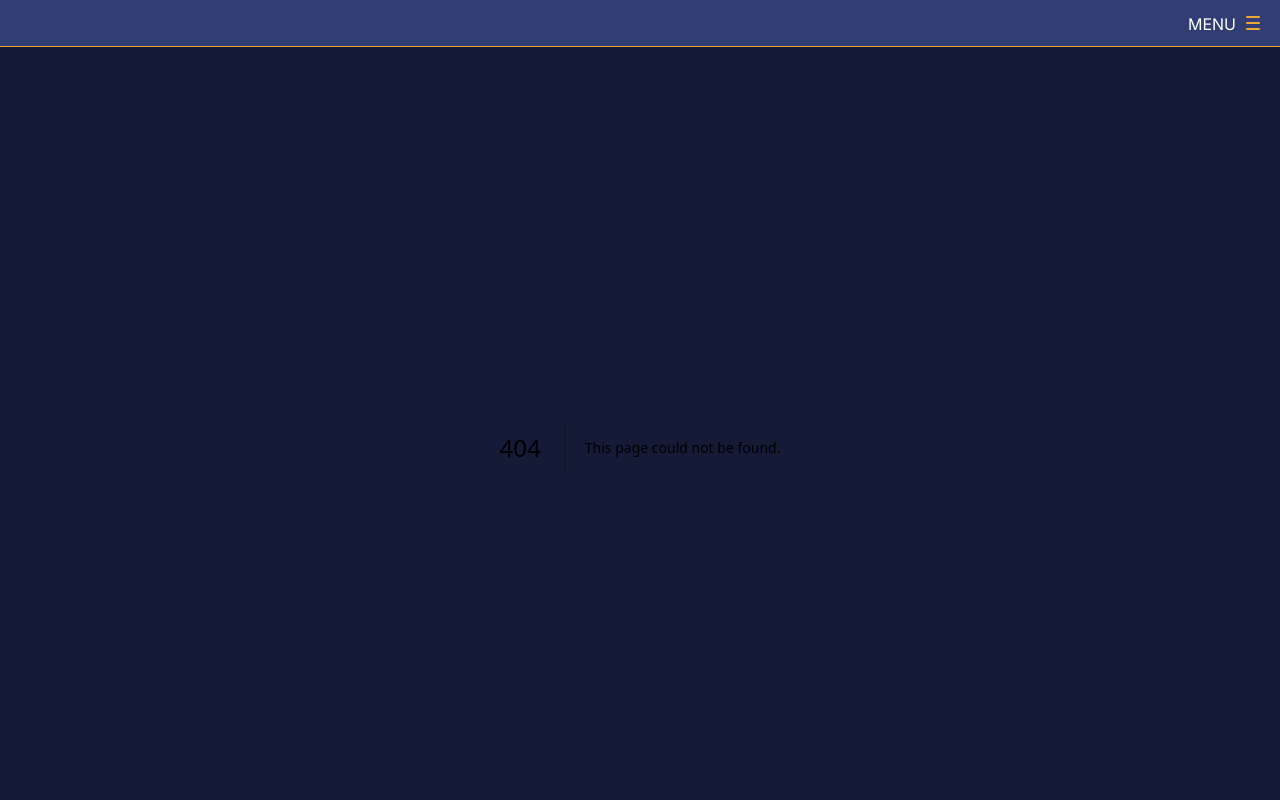
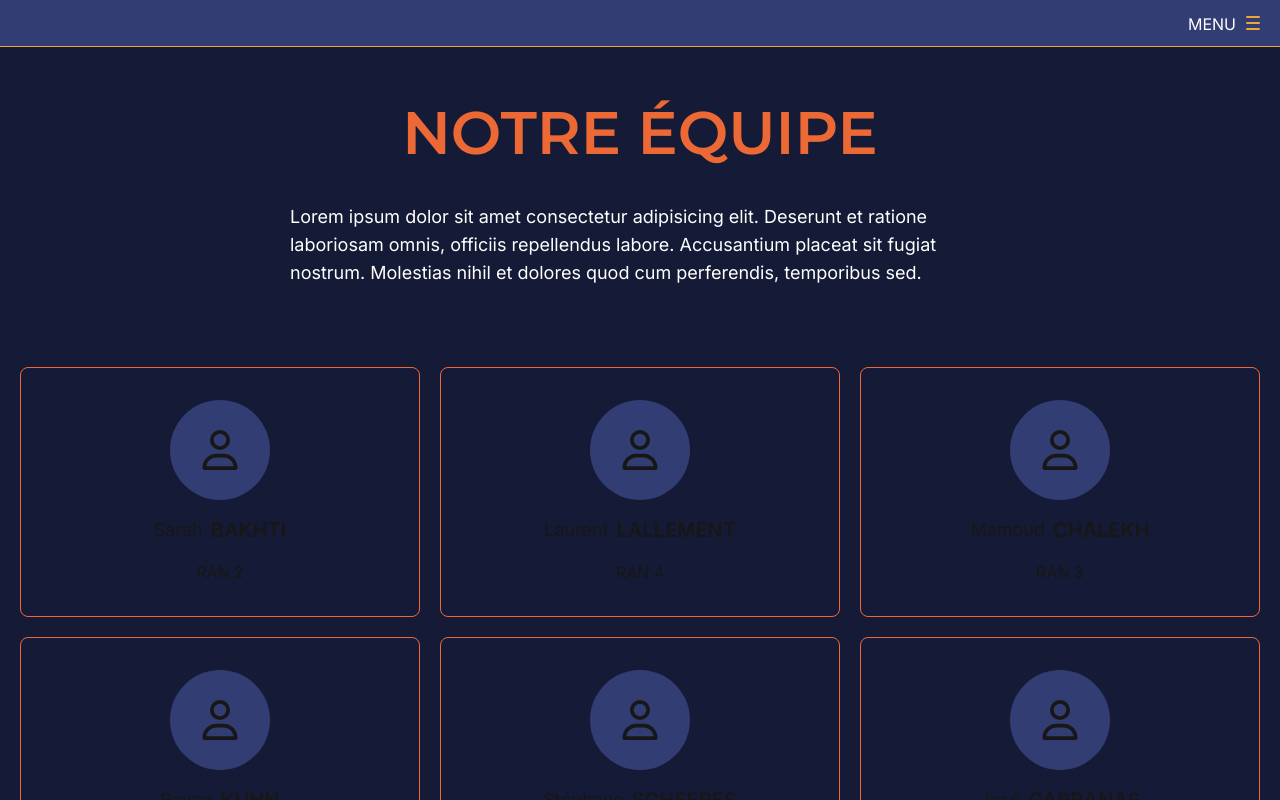
Before and after one commit to Fonzy57/RAN-parts-du-dev, a Next.js app: page /equipe in a window 1280 px wide. Before the commit this address had no page. Shown: the top 800 px of the page. Built offline with nearby package versions, Linux system fonts and the light colour scheme.

Commit message:
Add team page and team card component

```diff
--- /dev/null
+++ b/src/components/card/team-card.tsx
@@ -0,0 +1,22 @@
+import { TeamMembersProps } from "@/config/team";
+import { CustomIcon } from "../icons/icon";
+import { IconName } from "../icons/icon.enum";
+
+const TeamCard = ({ nom, prenom, ran, linkedin }: TeamMembersProps) => {
+  return (
+    <div className="border border-secondary rounded-lg py-8 px-6 flex flex-col items-center justify-center gap-4 hover:shadow-full-main transition-all duration-300 ease-in-out">
+      <div className="w-[100px] h-[100px] bg-main rounded-full flex items-center justify-center">
+        <CustomIcon name={IconName.User} size={40} />
+      </div>
+      <div className="flex items-center gap-2">
+        <p className="text-lg">{prenom}</p>
+        <p className="text-xl font-semibold">{nom}</p>
+      </div>
+      <p>RAN {ran}</p>
+      {/* TODO VOIR SI ON GARDE LE LINKEDIN */}
+      {/* {linkedin !== null && <CustomIcon name={IconName.Linkedin} size={32} />} */}
+    </div>
+  );
+};
+
+export default TeamCard;
--- /dev/null
+++ b/src/pages/equipe/index.tsx
@@ -0,0 +1,39 @@
+import TeamCard from "@/components/card/team-card";
+import Seo from "@/components/seo/seo";
+import { teamMembers } from "@/config/team";
+
+const Equipe = () => {
+  return (
+    <>
+      <Seo page="equipe" />
+      <div className="">
+        <h1 className="font-montserrat text-center font-semibold text-secondary uppercase pt-10 text-4xl sm:pt-14 sm:text-5xl md:text-6xl lg:pt-20 lg:text-8xl">
+          Notre équipe
+        </h1>
+        <div className="px-5 text-white text-justify w-full mx-auto mt-8 sm:text-lg sm:mt-10 md:px-0 md:text-left md:w-[700px] lg:mt-12 ">
+          <p>
+            Lorem ipsum dolor sit amet consectetur adipisicing elit. Deserunt et
+            ratione laboriosam omnis, officiis repellendus labore. Accusantium
+            placeat sit fugiat nostrum. Molestias nihil et dolores quod cum
+            perferendis, temporibus sed.
+          </p>
+        </div>
+      </div>
+      <div className="grid grid-cols-1 gap-5 max-w-[1560px] mx-auto mt-12 px-5 pb-32 sm:mt-20 sm:grid-cols-2 md:grid-cols-3 lg:grid-cols-4 lg:gap-8 xl:px-0 xl:gap-10">
+        {teamMembers.map((member, index) => {
+          return (
+            <TeamCard
+              key={index}
+              nom={member.nom}
+              prenom={member.prenom}
+              ran={member.ran}
+              linkedin={member.linkedin ? member.linkedin : null}
+            />
+          );
+        })}
+      </div>
+    </>
+  );
+};
+
+export default Equipe;
```
